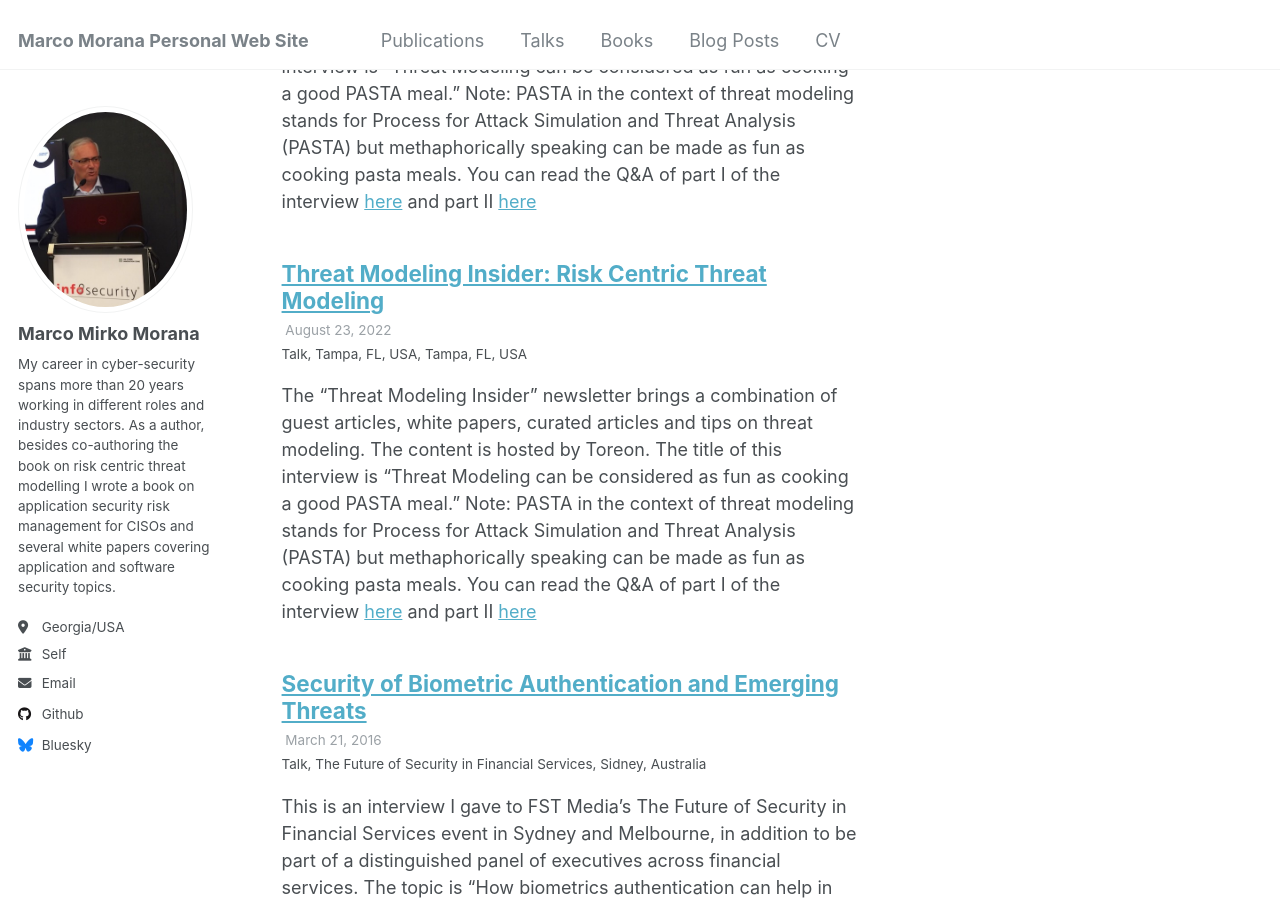
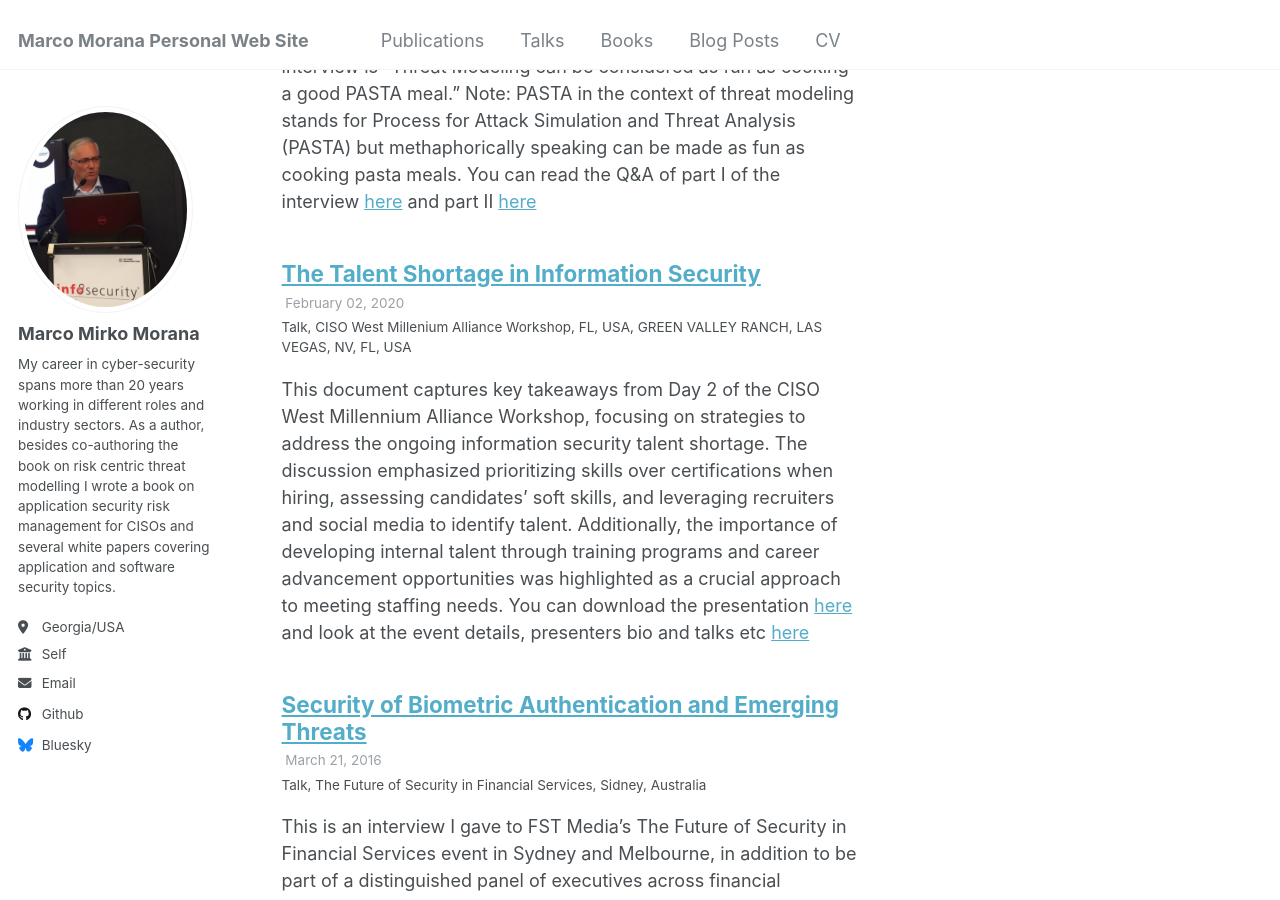
Before and after one commit to mmorana1/marcom, a Jekyll site: the page built from _pages/talks.html, in a window 1280 px wide and 900 px high, scrolled down 329 px. Built offline with Jekyll 4.4.1, drawn with Linux system fonts in a browser that asks for light colours.

Commit message:
Update 2020-February 2.md

```diff
--- a/_talks/2020-February 2.md
+++ b/_talks/2020-February 2.md
@@ -1,11 +1,11 @@
 ---
-title: "Threat Modeling Insider: Risk Centric Threat Modeling"
+title: "The Talent Shortage in Information Security"
 collection: talks
 type: "Talk"
-permalink: /talks/2022-August 23
-venue: "Tampa, FL, USA"
-date: 2022-8-23
-location: "Tampa, FL, USA"
+permalink: /talks/2020-February 2
+venue: "CISO West Millenium Alliance Workshop, FL, USA"
+date: 2020-2-2
+location: "GREEN VALLEY RANCH, LAS VEGAS, NV, FL, USA"
 ---
 
-The “Threat Modeling Insider” newsletter brings a combination of guest articles, white papers, curated articles and tips on threat modeling. The content is hosted by Toreon. The title of this interview is “Threat Modeling can be considered as fun as cooking a good PASTA meal.” Note: PASTA in the context of threat modeling stands for Process for Attack Simulation and Threat Analysis (PASTA) but methaphorically speaking can be made as fun as cooking pasta meals. You can read the Q&A of part I of the interview [here](https://www.toreon.com/tmi-newsletter-17-threat-modeling-can-be-considered-as-fun-as-cooking-a-good-pasta-meal/) and part II [here](https://www.toreon.com/tmi-newsletter-18-threat-modeling-can-be-considered-as-fun-as-cooking-a-good-pasta-meal-part-2/)
+This document captures key takeaways from Day 2 of the CISO West Millennium Alliance Workshop, focusing on strategies to address the ongoing information security talent shortage. The discussion emphasized prioritizing skills over certifications when hiring, assessing candidates' soft skills, and leveraging recruiters and social media to identify talent. Additionally, the importance of developing internal talent through training programs and career advancement opportunities was highlighted as a crucial approach to meeting staffing needs. You can download the presentation [here](https://www.slideshare.net/slideshow/is-talent-shortage-ws-marco-morana/227356525) and look at the event details, presenters bio and talks etc [here](https://mill-all.com/assemblies/transformational-ciso-west-august-2019/)
```
